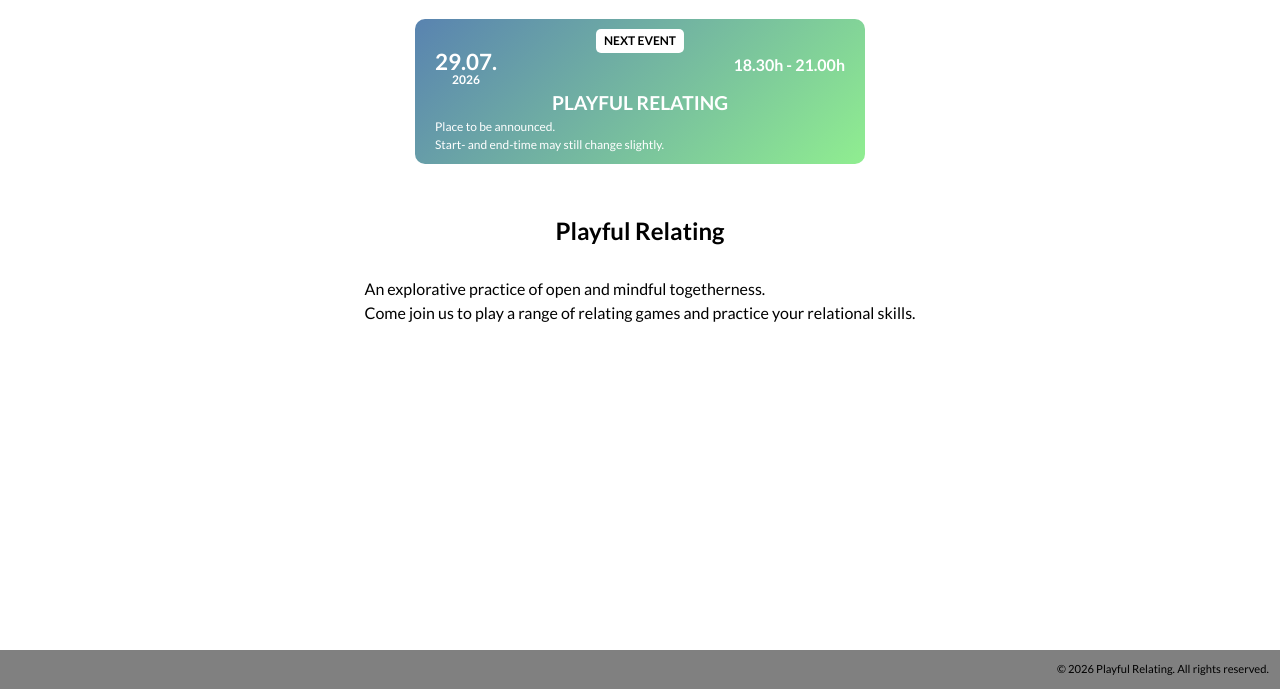
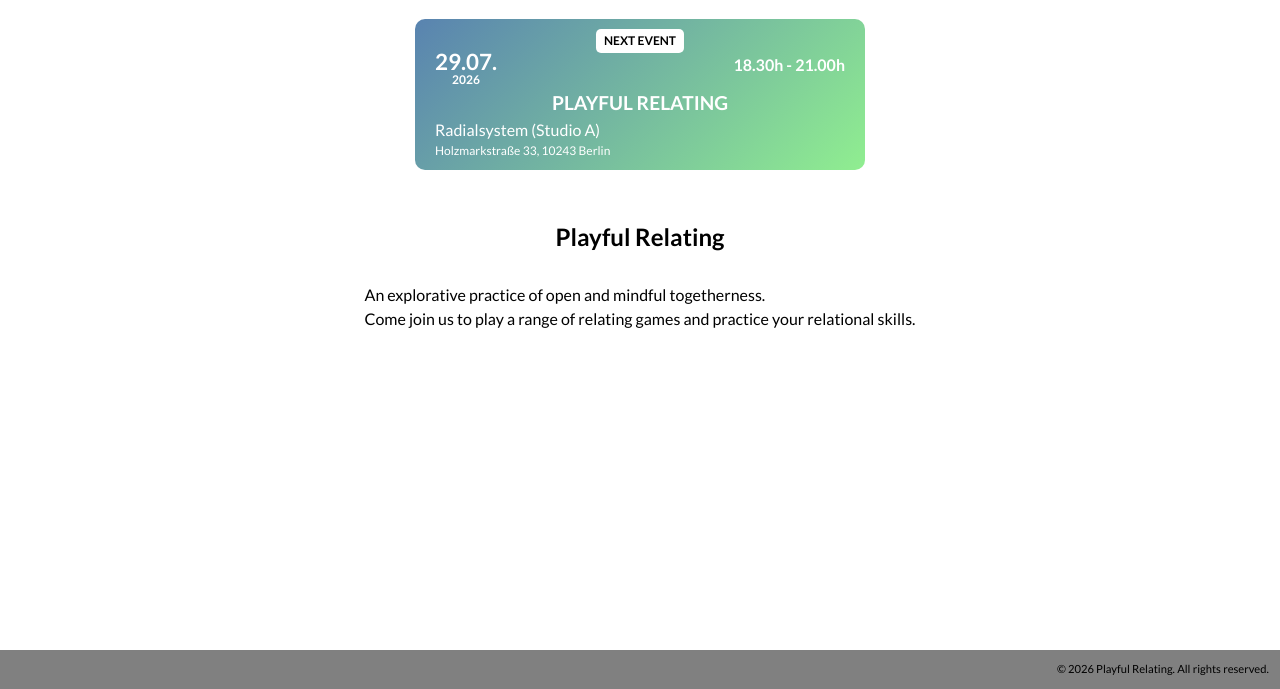
Before and after one commit to BardeMantel/playful-relating, a website: page home.html in a window 1280 px wide. Shown: the part 111-800 px from the top of the page. Drawn offline with Linux system fonts and the light colour scheme.

Commit message:
Update home.html

```diff
--- a/home.html
+++ b/home.html
@@ -72,8 +72,8 @@
           </div>
 
           <div class="eventname">PLAYFUL RELATING</div>
-          <p></p>
-          <p class="small">Place to be announced.<br>Start- and end-time may still change slightly.</p>
+          <p>Radialsystem (Studio A)</p>
+          <p class="small">Holzmarkstraße 33, 10243 Berlin</p>
         </div>
       </div>
 
```
